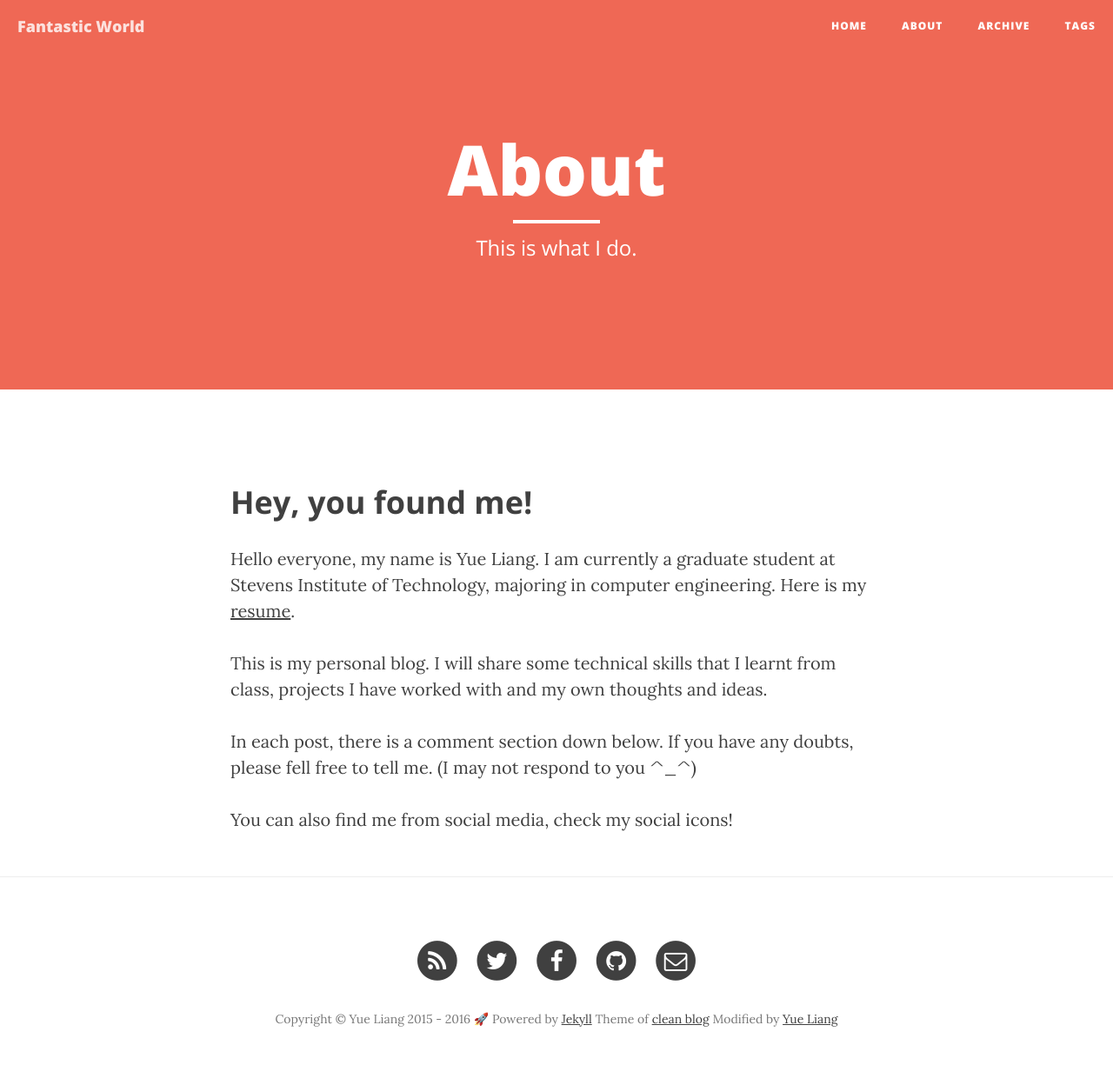
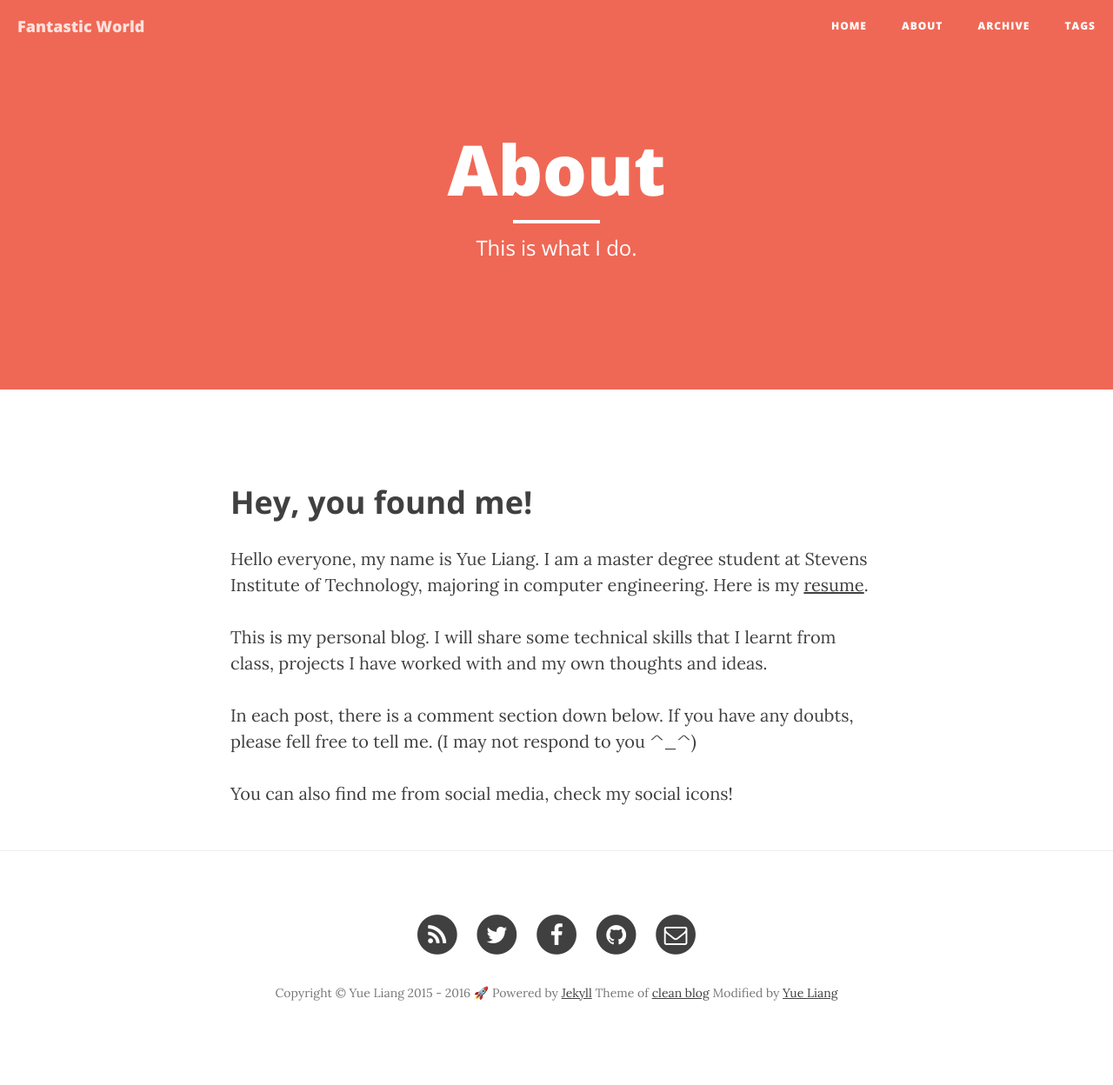
Before and after one commit to liangyue268/liangyue268.github.io, a Jekyll site: the page built from about.html, in a window 1280 px wide. Shown: the whole page at 87% size. Built offline with Jekyll 4.4.1, drawn with Linux system fonts in a browser that asks for light colours; nearby versions of some CDN libraries; after the commit the page ends 1218 px from its top, so only the background shows below that.

Commit message:
Update about.html

```diff
--- a/about.html
+++ b/about.html
@@ -8,7 +8,7 @@ header-img: "img/red.jpg"
 <h2 class="section-heading">Hey, you found me!</h2>
 
 <p>
-Hello everyone, my name is Yue Liang. I am currently a graduate student at Stevens Institute of Technology, majoring in computer engineering. Here is my <a href="{{ site.baseurl }}/resume.html">resume</a>.
+Hello everyone, my name is Yue Liang. I am a master degree student at Stevens Institute of Technology, majoring in computer engineering. Here is my <a href="{{ site.baseurl }}/resume.html">resume</a>.
 <p>
 This is my personal blog. I will share some technical skills that I learnt from class, projects I have worked with and my own thoughts and ideas.
 </p>
```
